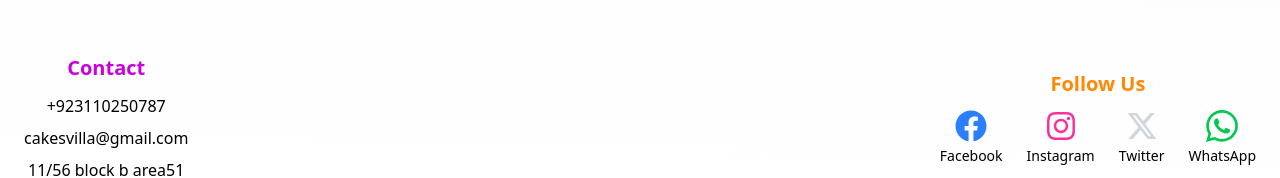
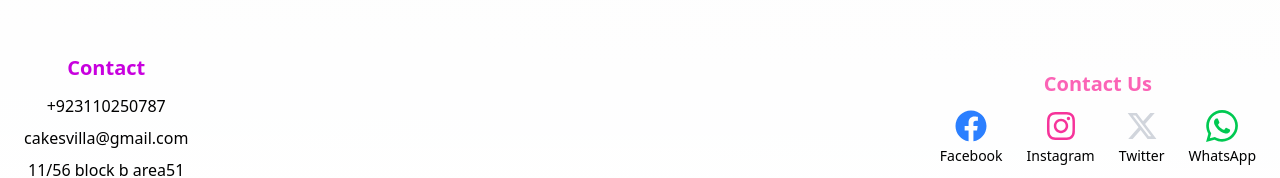
Before and after one commit to Hammad-000/cake, a React (Vite) app: page / in a window 1280 px wide. Shown: the part 3606-3784 px from the top of the page. Built offline with nearby package versions, Linux system fonts and the light colour scheme.

Commit message:
footer fix

```diff
--- a/src/components/FooterContent.jsx
+++ b/src/components/FooterContent.jsx
@@ -37,7 +37,7 @@
 
                     {/* Social Media Section */}
                     <div className="text-center">
-                        <h3 className="text-xl font-bold mb-3 text-orange-400">Follow Us</h3>
+                        <h3 className="text-xl font-bold mb-3 text-pink-400">Contact Us</h3>
                         <div className="flex flex-wrap justify-center gap-6">
                             <div className="flex flex-col items-center space-y-1 hover:text-gray-300 transition-colors cursor-pointer">
                                 <FaFacebook className="w-8 h-8 text-blue-500" />
```
